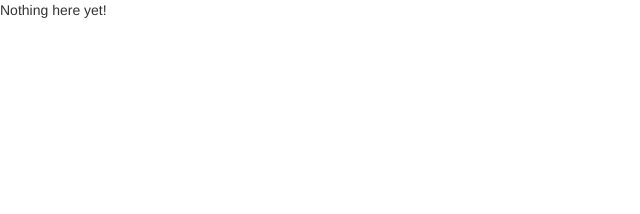
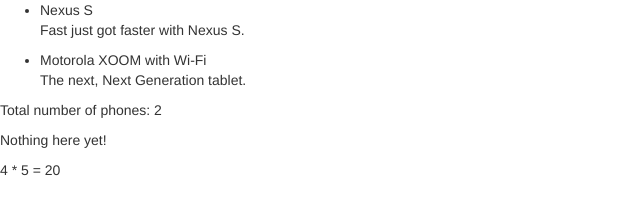
Before and after one commit to vandoan/birdOfParadise, a website: page app/index.html in a window 1280 px wide. Shown: the whole page, without its empty margins (0-640 px from the left). Drawn offline with Linux system fonts and the light colour scheme.

Commit message:
added info to the index

```diff
--- a/app/index.html
+++ b/app/index.html
@@ -8,8 +8,23 @@
   <script src="bower_components/angular/angular.js"></script>
 </head>
 <body>
+	<ul>
+		<li>
+			<span> Nexus S</span>
+			<p>
+				Fast just got faster with Nexus S.
+			</p>
+		</li>
+		<li>
+			<span>Motorola XOOM with Wi-Fi </span>
+			<p>The next, Next Generation tablet. </p>
+		</li>
+	</ul>
+
+	<p>Total number of phones: 2</p>
+
 
   <p>Nothing here {{'yet' + '!'}}</p>
-
+  <p> 4 * 5 = {{4*5}} </p>
 </body>
 </html>
```
